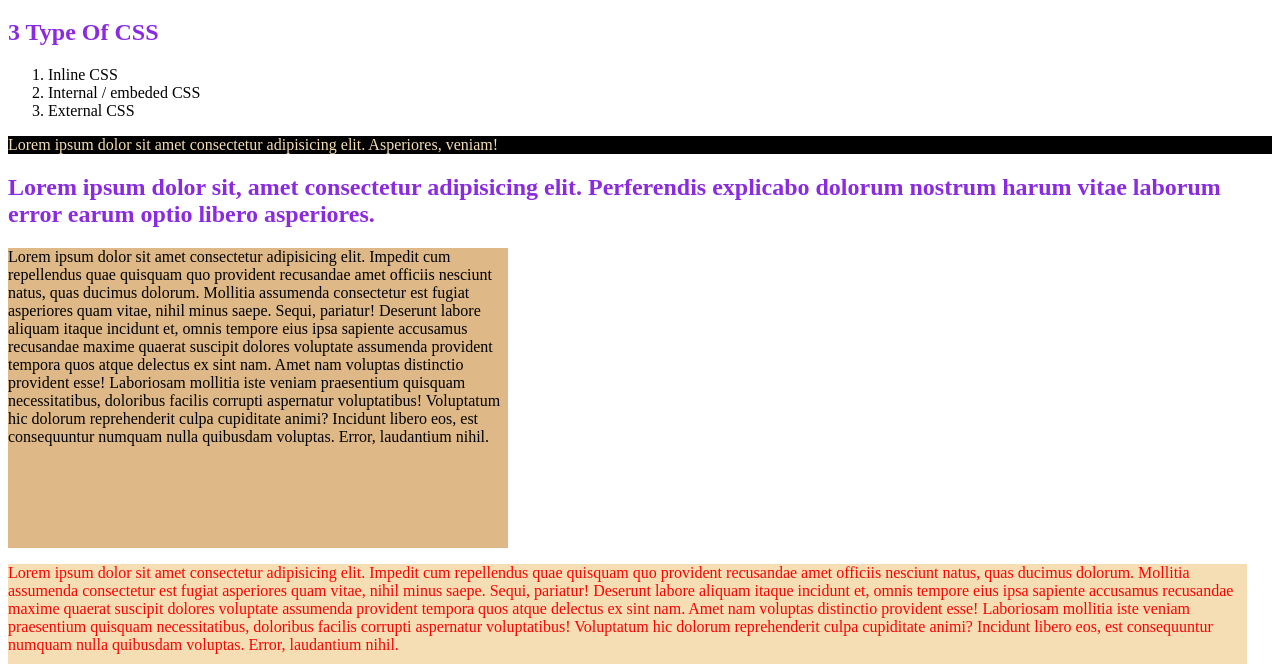
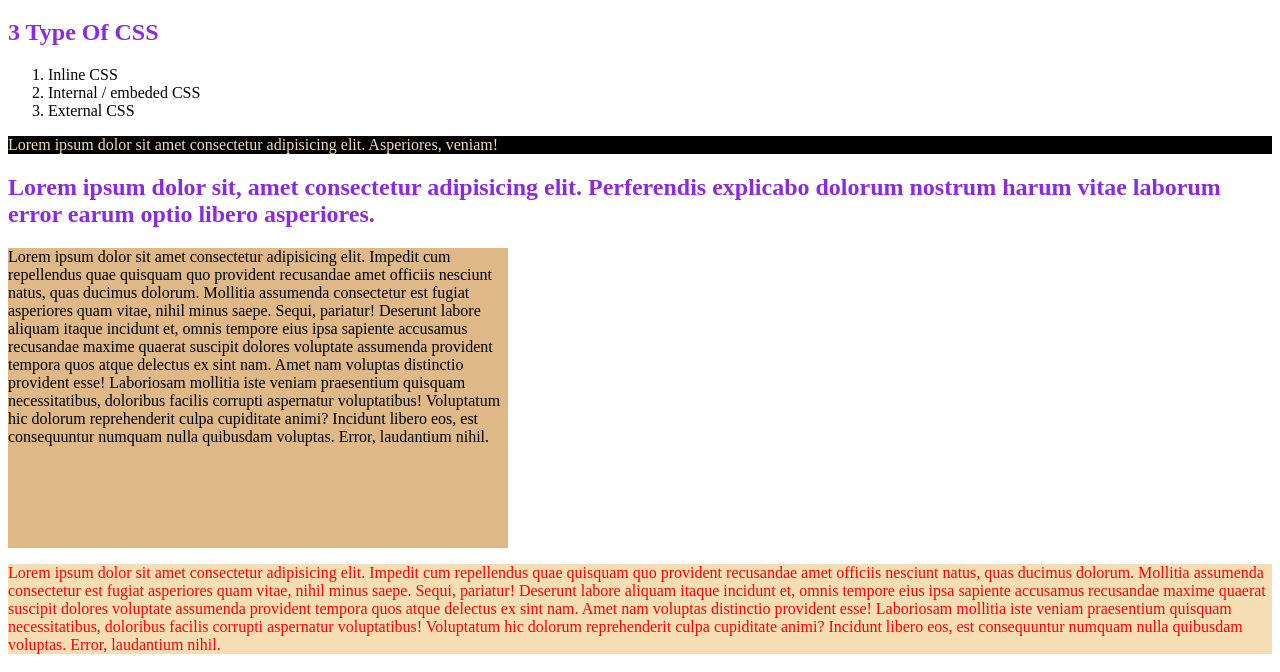
Before and after one commit to 25momin/06-web-repo, a plain HTML site: page index.html in a window 1280 px wide. Shown: the part 525-1197 px from the top of the page. Drawn offline with Linux system fonts and the light colour scheme.

Commit message:
css added

```diff
--- a/CSS/style.css
+++ b/CSS/style.css
@@ -11,8 +11,8 @@ h1 {
 }
 
 .practice0002{
-                        width: 98%;
-                        height: 100px;
+                        width: 100%;
+                        height: 100%;
                         color: red;
                         background-color:wheat;
 }
```
